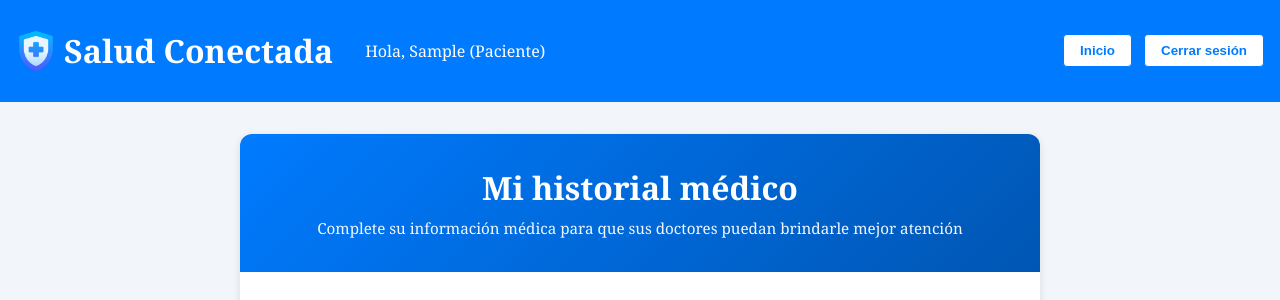
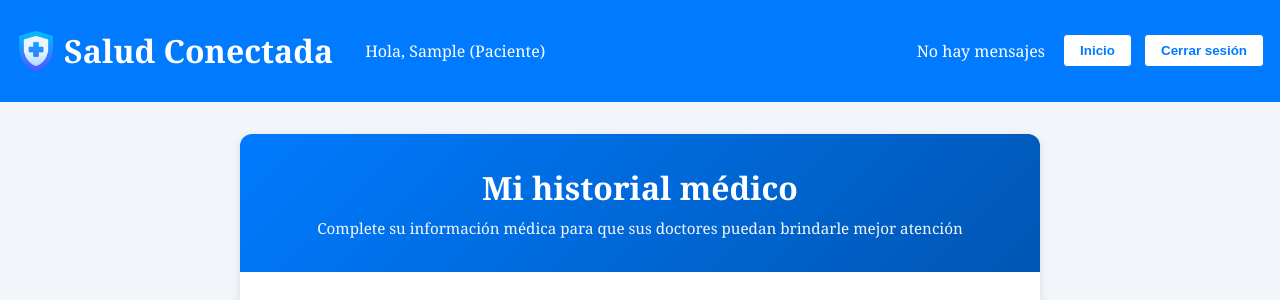
Before and after one commit to jaco8ar/SaludConectada, a Django app: page /paciente/historial/ in a window 1280 px wide. Shown: the top 300 px of the page. Run offline with Django 5.2, Linux system fonts and the light colour scheme; the visitor is signed in with stand-in values (Sample User, id 1); data comes from the database, SQL or seed files in the repository.

Commit message:
fix: mensajes puestos de nuevo en la barra de navegación

```diff
--- a/static/styles/modules/navbar.css
+++ b/static/styles/modules/navbar.css
@@ -26,8 +26,9 @@ header .user-info {
 }
 
 header .messages {
-  margin-right: auto;
-  padding-left: 1rem;
+
+  margin-right: 0rem;
+  text-align: end;
 }
 
 header .messages img {
@@ -62,7 +63,7 @@ header nav button {
     display: flex;
     gap: 10px;
     align-items: center;
-    margin-left: 0;
+    margin-left: auto;
 }
 
 .nav-center {
--- a/templates/base.html
+++ b/templates/base.html
@@ -37,7 +37,24 @@
 			</nav>
 			{% endif %}
 
+
+
 			<nav class="nav-right">
+				{% if user.is_authenticated %}
+					<div class="messages">
+						{% if messages %}
+							<ul>
+								{% for message in messages %}
+									<li>{{ message }}</li>
+								{% endfor %}
+							</ul>
+						{% else %}
+
+							<span>No hay mensajes</span>
+						{% endif %}
+					</div>
+				{% endif %}
+
 				<div class="auth-buttons">
 						{% if user.is_authenticated %}
 								<button onclick="location.href='{% url 'accounts:home' %}'">
```
Lines whose indentation alone changed are shown as unchanged.
